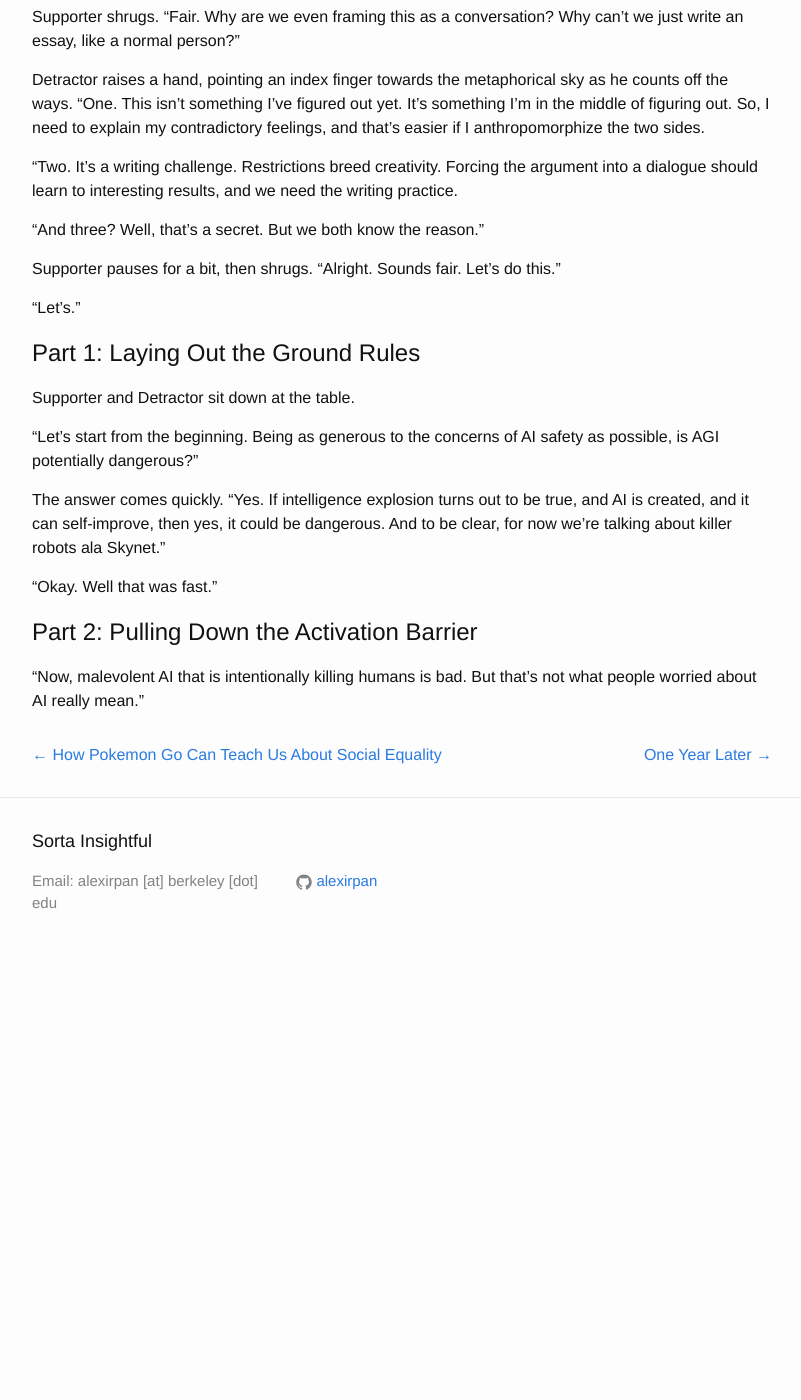
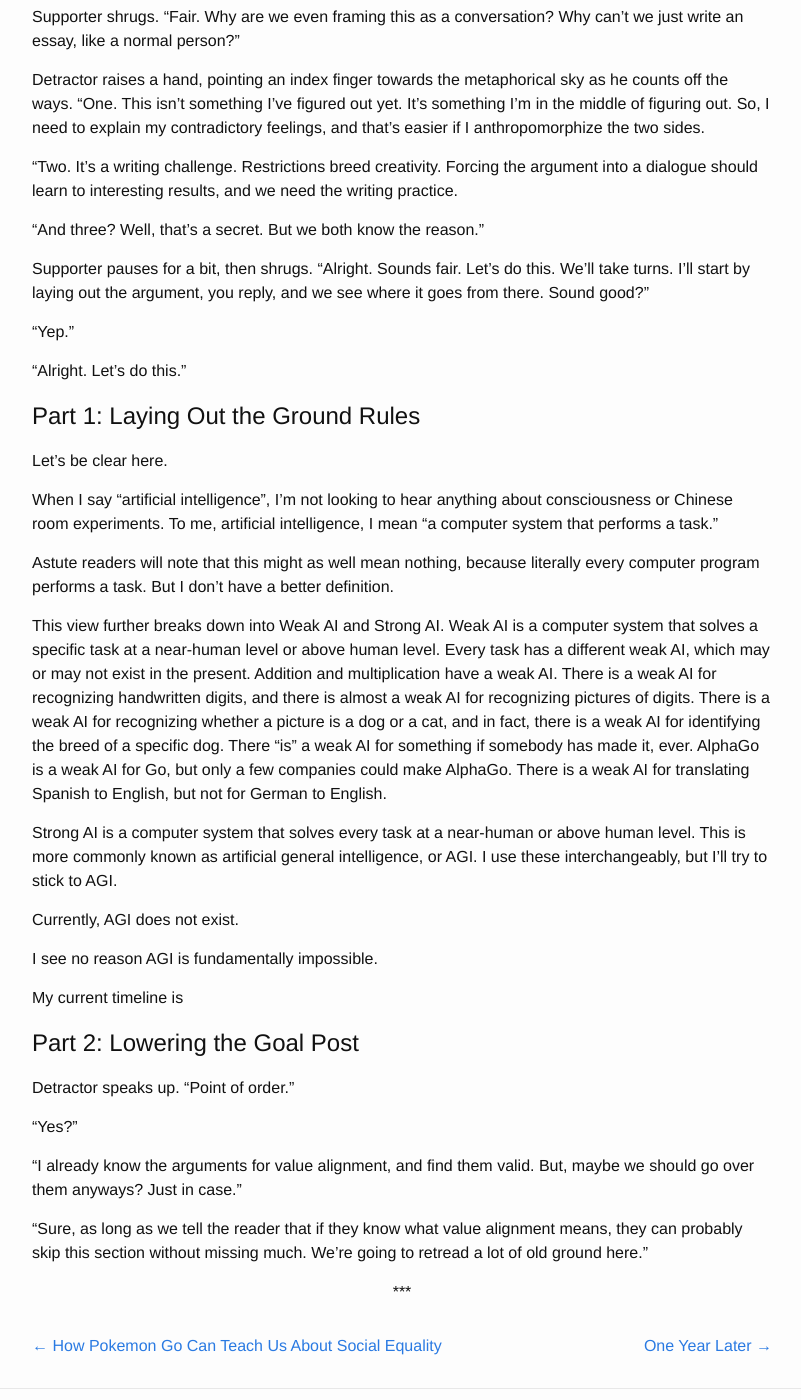
Before and after one commit to alexirpan/alexirpan.github.io, a Jekyll site: the page built from _posts/2016-08-13-ai-risk.markdown, in a window 1280 px wide and 1400 px high, scrolled down 839 px. Shown: the whole window, without its empty margins (238-1039 px from the left). Built offline with Jekyll 4.4.1, drawn with Linux system fonts in a browser that asks for light colours; nearby versions of some CDN libraries; before the commit the page ends 1814 px from its top, so only the background shows below that.

Commit message:
Adding work so far.

```diff
--- a/_posts/2016-08-13-ai-risk.markdown
+++ b/_posts/2016-08-13-ai-risk.markdown
@@ -54,26 +54,63 @@ the writing practice.
 
 "And three? Well, that's a secret. But we both know the reason."
 
-Supporter pauses for a bit, then shrugs. "Alright. Sounds fair. Let's do this."
+Supporter pauses for a bit, then shrugs. "Alright. Sounds fair. Let's do this.
+We'll take turns. I'll start by laying out the argument, you reply, and we
+see where it goes from there. Sound good?"
 
-"Let's."
+"Yep."
+
+"Alright. Let's do this."
+
 
 Part 1: Laying Out the Ground Rules
 ===========================================================
 
-Supporter and Detractor sit down at the table.
+Let's be clear here.
 
-"Let's start from the beginning. Being as generous to the concerns of AI safety
-as possible, is AGI potentially dangerous?"
+When I say "artificial intelligence", I'm not looking to hear anything about
+consciousness or Chinese room experiments. To me, artificial intelligence, I
+mean "a computer system that performs a task."
 
-The answer comes quickly. "Yes. If intelligence explosion turns out to be true,
-and AI is created, and it can self-improve, then yes, it could be dangerous.
-And to be clear, for now we're talking about killer robots ala Skynet."
+Astute readers will note that this might as well mean nothing, because literally
+every computer program performs a task. But I don't have a better definition.
 
-"Okay. Well that was fast."
+This view further breaks down into Weak AI and Strong AI. Weak AI is a computer
+system that solves a specific task at a near-human level or above human level.
+Every task has a different weak AI, which may or may not exist in the present.
+Addition and multiplication have a weak AI. There is a weak AI for recognizing handwritten
+digits, and there is almost a weak AI for recognizing pictures of digits.
+There is a weak AI for recognizing whether a picture is a dog or a cat, and
+in fact, there is a weak AI for identifying the breed of a specific dog.
+There "is" a weak AI for something if somebody has made it, ever. AlphaGo
+is a weak AI for Go, but only a few companies could make AlphaGo.
+There is a weak AI for translating Spanish to English, but not for German to
+English.
 
-Part 2: Pulling Down the Activation Barrier
-==========================================================
+Strong AI is a computer system that solves every task at a near-human or above
+human level. This is more commonly known as artificial general intelligence,
+or AGI. I use these interchangeably, but I'll try to stick to AGI.
 
-"Now, malevolent AI that is intentionally killing humans is bad. But that's not
-what people worried about AI really mean."
+Currently, AGI does not exist.
+
+I see no reason AGI is fundamentally impossible.
+
+My current timeline is <FILL IN TIMELINE HERE>
+
+
+Part 2: Lowering the Goal Post
+===========================================================
+
+Detractor speaks up. "Point of order."
+
+"Yes?"
+
+"I already know the arguments for value alignment, and find them valid. But,
+maybe we should go over them anyways? Just in case."
+
+"Sure, as long as we tell the reader that if they know what value alignment
+means, they can probably skip this section without missing much. We're going
+to retread a lot of old ground here."
+
+\*\*\*
+{: .centered }
```
